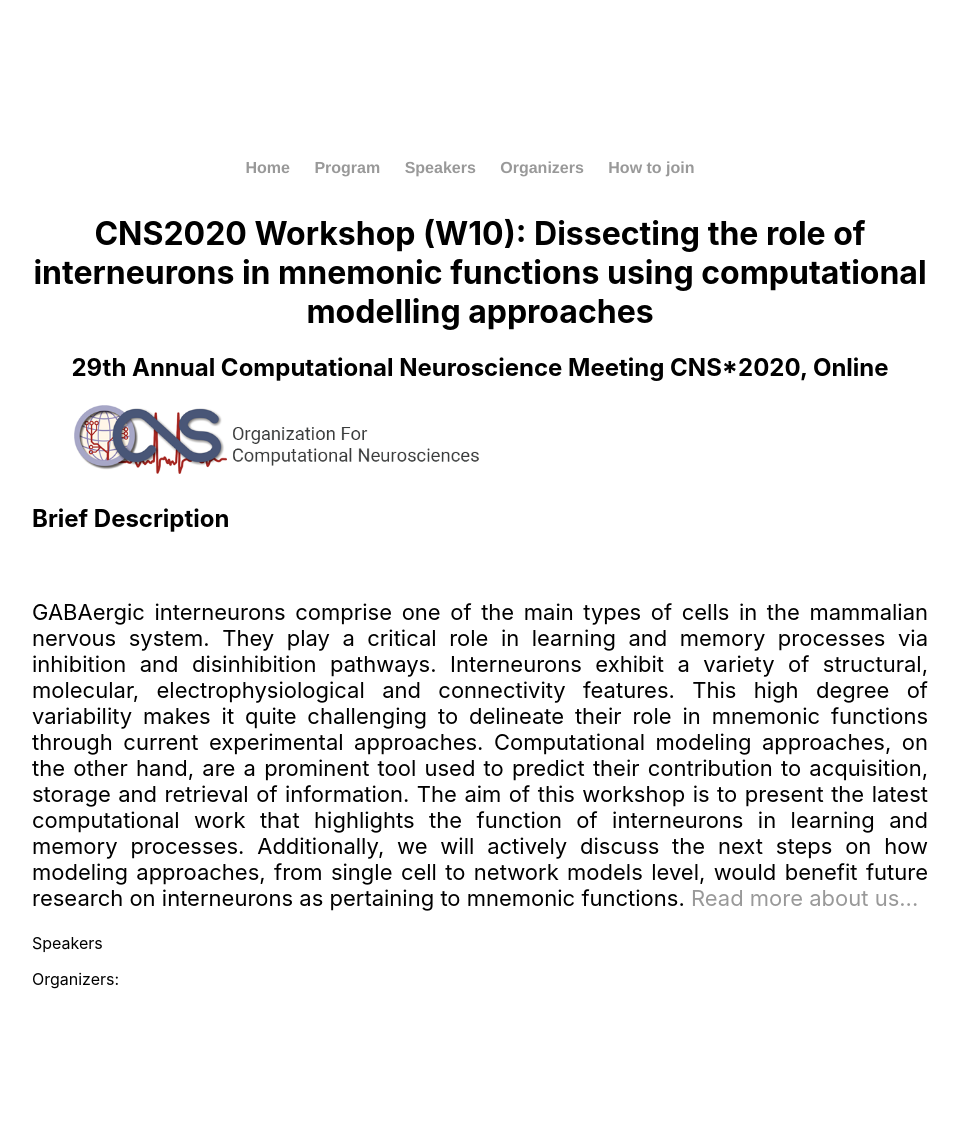
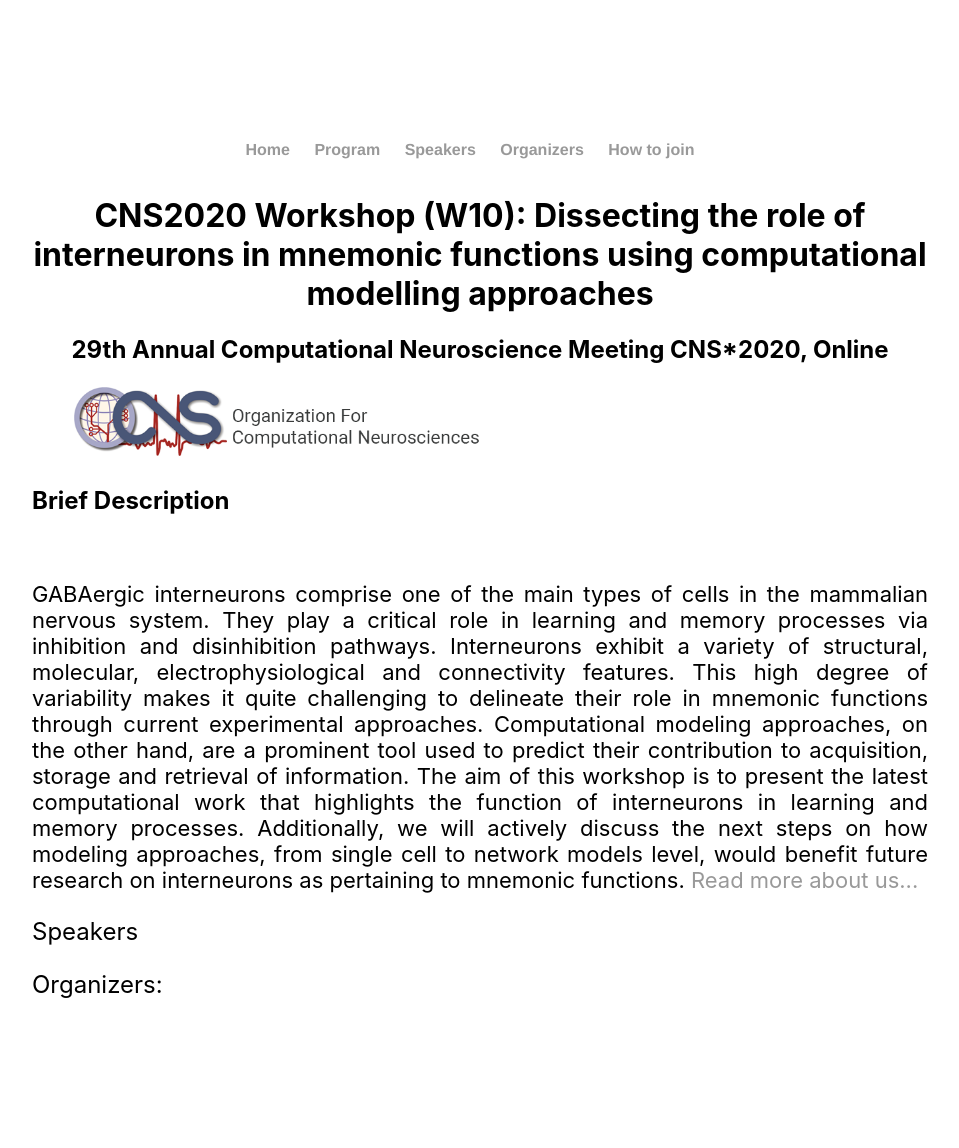
Before and after one commit to spirosChv/ocns2021interneurons, a Jekyll site: the page built from index.html, in a window 1280 px wide. Shown: the whole page, without its empty margins (160-1119 px from the left). Built offline with Jekyll 4.4.1, drawn with Linux system fonts in a browser that asks for light colours.

Commit message:
Update index.html

```diff
--- a/index.html
+++ b/index.html
@@ -23,8 +23,8 @@
 	how modeling approaches, from single cell to network models level, would benefit future research on interneurons as
 	pertaining to mnemonic functions. <a href="/aboutus">Read more about us...</a></p></h2>
 
-	<p>Speakers</p>
-	<p>Organizers: </p>
+	<p style="font-size:24px">Speakers</p>
+	<p style="font-size:24px">Organizers: </p>
 	</div>
 
 
```
